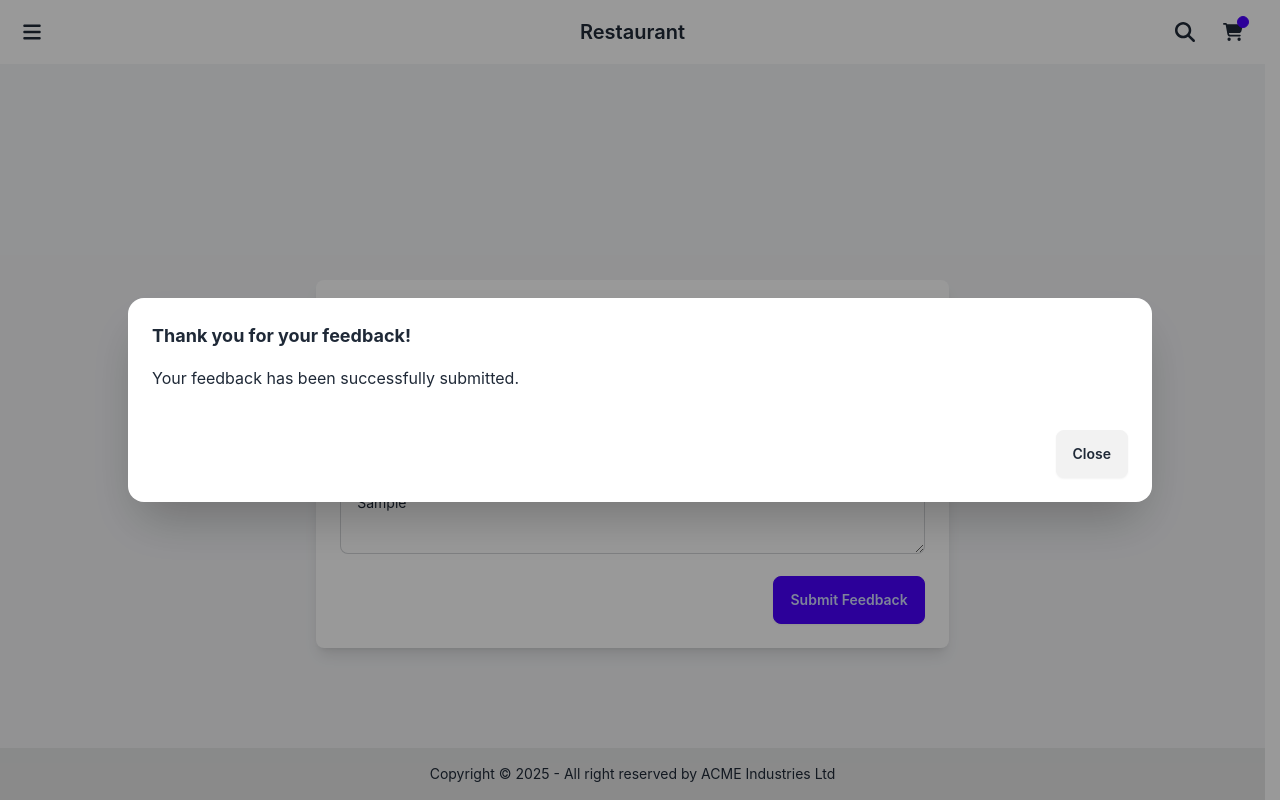
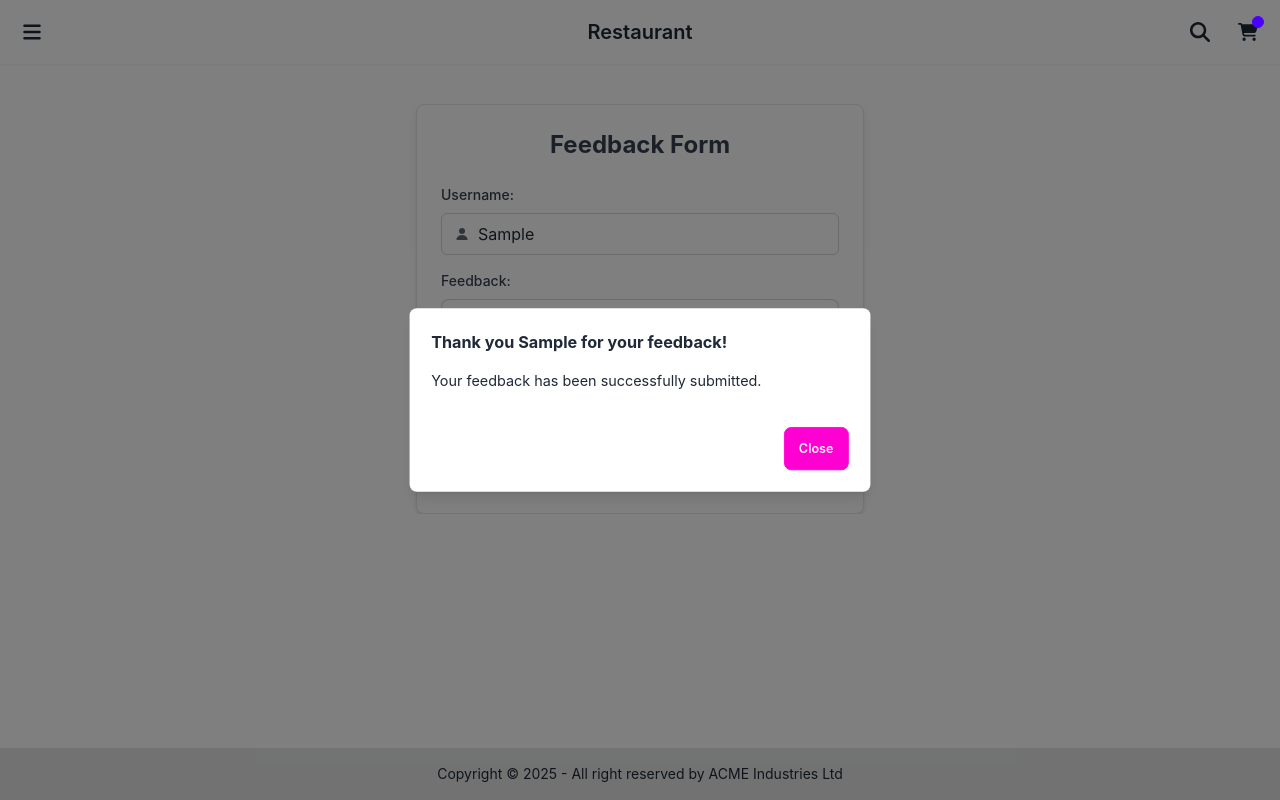
Before and after one commit to khushidhakad114/React, a React (Create React App) app: page /feedback in a window 1280 px wide. Both pictures are taken after typing "Sample", "Sample" into the empty fields and a click on the button "Submit Feedback". Built offline with nearby package versions, Linux system fonts and the light colour scheme.

Commit message:
firebase

```diff
--- a/package.json
+++ b/package.json
@@ -6,8 +6,10 @@
     "@fortawesome/free-brands-svg-icons": "^6.7.2",
     "@fortawesome/free-solid-svg-icons": "^6.7.2",
     "@fortawesome/react-fontawesome": "^0.2.2",
+    "@lottiefiles/dotlottie-react": "^0.12.1",
     "axios": "^1.7.9",
     "cra-template": "1.2.0",
+    "firebase": "^11.1.0",
     "react": "^19.0.0",
     "react-dom": "^19.0.0",
     "react-router-dom": "^7.1.1",
--- a/src/components/FeedbackForm.js
+++ b/src/components/FeedbackForm.js
@@ -1,14 +1,20 @@
-import React, { useRef } from "react";
+import React, { useRef, useState } from "react";
 
 const FeedbackWithModal = () => {
     const usernameRef = useRef();
     const feedbackRef = useRef();
+    const [isModalOpen, setIsModalOpen] = useState(false);
+    const [name, setName] = useState("");
+
 
     const handleSubmit = (e) => {
         e.preventDefault();
 
         const username = usernameRef.current.value;
         const feedback = feedbackRef.current.value;
+
+        setName(username);
+
 
         if (!username || !feedback) {
             alert("Please fill in both fields!");
@@ -17,56 +23,80 @@ const FeedbackWithModal = () => {
 
         console.log("Feedback submitted:", { username, feedback });
 
+        setIsModalOpen(true); // Open modal
+    };
 
-        document.getElementById("my_modal_4").showModal();
+    const closeModal = () => {
+        setIsModalOpen(false); // Close modal
     };
 
     return (
-        <div className="min-h-screen flex items-center justify-center bg-gray-100">
-            <div className="bg-white p-6 rounded-lg shadow-lg w-1/2">
-                <h2 className="text-2xl font-bold mb-6">Feedback Form</h2>
+        <div className="flex items-center justify-center overflow-hidden mt-10">
+            <div className="bg-gray-100 border border-solid-black w-full max-w-md bg-white shadow-md rounded-lg p-6">
+                <h2 className="text-2xl font-bold text-center mb-6 text-gray-700">
+                    Feedback Form
+                </h2>
                 <form onSubmit={handleSubmit}>
                     <div className="mb-4">
-                        <label className="block text-sm font-medium mb-2">Username:</label>
+                        <label className="block text-sm font-medium text-gray-700 mb-2">
+                            Username:
+                        </label>
+                        <div className="flex items-center gap-2 border border-gray-300 rounded-md px-3 py-2 focus-within:ring-2 focus-within:ring-blue-500">
+                            <svg
+                                xmlns="http://www.w3.org/2000/svg"
+                                viewBox="0 0 16 16"
+                                fill="currentColor"
+                                className="h-4 w-4 opacity-70">
+                                <path d="M8 8a3 3 0 1 0 0-6 3 3 0 0 0 0 6ZM12.735 14c.618 0 1.093-.561.872-1.139a6.002 6.002 0 0 0-11.215 0c-.22.578.254 1.139.872 1.139h9.47Z" />
+                            </svg>
                             <input
                                 type="text"
                                 ref={usernameRef}
-                            className="input input-bordered w-full"
+                                className="grow focus:outline-none"
                                 placeholder="Enter your username"
                                 required
                             />
                         </div>
-                    <div className="mb-4">
-                        <label className="block text-sm font-medium mb-2">Feedback:</label>
+                    </div>
+                    <div className="mb-6">
+                        <label className="block text-sm font-medium text-gray-700 mb-2">
+                            Feedback:
+                        </label>
                         <textarea
                             ref={feedbackRef}
-                            className="textarea textarea-bordered w-full"
+                            className="textarea textarea-bordered w-full h-28 focus:outline-none focus:ring-2 focus:ring-blue-500"
                             placeholder="Write your feedback here"
                             required
                         ></textarea>
                     </div>
-                    <div className="flex justify-end">
-                        <button type="submit" className="btn btn-primary">
+                    <div className="flex justify-center">
+                        <button
+                            type="submit"
+                            className="btn btn-primary px-4 py-2 rounded-md w-full">
                             Submit Feedback
                         </button>
                     </div>
                 </form>
             </div>
 
-
-            <dialog id="my_modal_4" className="modal">
-                <div className="modal-box w-11/12 max-w-5xl">
-                    <h3 className="font-bold text-lg">Thank you for your feedback!</h3>
+            {/* Modal */}
+            {isModalOpen && (
+                <div className="fixed inset-0 flex items-center justify-center bg-black bg-opacity-50">
+                    <div className="modal-box bg-white p-6 rounded-lg shadow-lg w-full max-w-lg">
+                        <h3 className="font-bold text-lg">Thank you {name} for your feedback!</h3>
                         <p className="py-4">
                             Your feedback has been successfully submitted.
                         </p>
-                    <div className="modal-action">
-                        <button className="btn" onClick={() => document.getElementById('my_modal_4').close()}>
+                        <div className="modal-action text-right">
+                            <button
+                                className="btn btn-secondary"
+                                onClick={closeModal}>
                                 Close
                             </button>
                         </div>
                     </div>
-            </dialog>
+                </div>
+            )}
         </div>
     );
 };
--- /dev/null
+++ b/src/components/GIFs/LoadGif.js
@@ -0,0 +1,16 @@
+import React from "react";
+import { DotLottieReact } from "@lottiefiles/dotlottie-react";
+
+const LoadGif = () => {
+    return (
+        <div className="flex justify-center items-center absolute top-0 left-0 right-0 bottom-0">
+            <DotLottieReact
+                className="w-1/2"
+                src="https://lottie.host/f53f157c-236f-44ad-8a69-7135ef620e0b/53kfkvThvQ.lottie"
+                loop
+                autoplay
+            />
+        </div>
+    );
+};
+export default LoadGif;
--- /dev/null
+++ b/src/components/GIFs/NotFound.js
@@ -0,0 +1,16 @@
+import React from "react";
+import { DotLottieReact } from "@lottiefiles/dotlottie-react";
+
+const NotFound = () => {
+    return (
+        <div className="flex justify-center h-1/2 w-50%">
+            <DotLottieReact
+                className="w-1/2 "
+                src="https://lottie.host/3168d039-8970-4560-88a9-fc6dfbc62eb3/KUv53FV2mN.lottie"
+                loop
+                autoplay
+            />
+        </div>
+    );
+};
+export default NotFound;
--- a/src/components/Login.js
+++ b/src/components/Login.js
@@ -1,10 +1,23 @@
-import React from "react";
+import React, { useRef } from "react";
 import { useState } from "react";
+import { createUserWithEmailAndPassword } from "firebase/auth";
+import { auth } from "./utils/firebase";
 
 const Login = () => {
+  const emailref = useRef();
+  const passwordref = useRef();
   const [login, setlogin] = useState(false); //login =>false=> login , login => true=> signup
   const handleLogin = () => {
     setlogin(!login);
+  };
+  const handleSignup = async (e) => {
+    e.preventDefault();
+    try {
+      await createUserWithEmailAndPassword(auth, emailref, passwordref);
+      alert("Signup successful!");
+    } catch (err) {
+      console.log(err.message);
+    }
   };
   return (
     <div className="flex justify-center items-center p-7">
@@ -23,7 +36,12 @@ const Login = () => {
               <path d="M2.5 3A1.5 1.5 0 0 0 1 4.5v.793c.026.009.051.02.076.032L7.674 8.51c.206.1.446.1.652 0l6.598-3.185A.755.755 0 0 1 15 5.293V4.5A1.5 1.5 0 0 0 13.5 3h-11Z" />
               <path d="M15 6.954 8.978 9.86a2.25 2.25 0 0 1-1.956 0L1 6.954V11.5A1.5 1.5 0 0 0 2.5 13h11a1.5 1.5 0 0 0 1.5-1.5V6.954Z" />
             </svg>
-            <input type="text" className="grow" placeholder="Email" />
+            <input
+              type="text"
+              className="grow"
+              placeholder="Email"
+              ref={emailref}
+            />
           </label>
           <label className="input input-bordered flex items-center gap-2">
             <svg
@@ -49,11 +67,16 @@ const Login = () => {
                 clipRule="evenodd"
               />
             </svg>
-            <input type="password" className="grow" placeholder="Password" />
+            <input
+              type="password"
+              className="grow"
+              placeholder="Password"
+              ref={passwordref}
+            />
           </label>
           <div className="card-actions justify-center">
-            <button className="btn btn-primary">
-              {!login ? "Login" : "SignUp"}
+            <button className="btn btn-primary" onClick={handleSignup}>
+              login
             </button>
           </div>
           <div className="text-center cursor-pointer">
--- a/src/components/Restaurant.js
+++ b/src/components/Restaurant.js
@@ -2,13 +2,15 @@ import React, { useState, useEffect } from "react";
 import RestCard from "./RestCard";
 import axios from "axios";
 import { SWIGGY_API } from "./utils/constants";
-import Shimmer from "./Shimmer";
+import LoadGif from "./GIFs/LoadGif";
+import NotFound from "./GIFs/NotFound";
 
 const Restaurant = () => {
   const [restaurants, setRestaurants] = useState([]);
   const [filteredRestaurants, setFilteredRestaurants] = useState([]);
-  const [selectedRating, setSelectedRating] = useState(0); // Rating selected by user
-  const [filterActive, setFilterActive] = useState(false); // To toggle filter
+  const [selectedRating, setSelectedRating] = useState(0);
+  const [filterActive, setFilterActive] = useState(false);
+  const [searchTerm, setSearchTerm] = useState("");
 
   useEffect(() => {
     functionGetRestaurantData();
@@ -20,15 +22,13 @@ const Restaurant = () => {
       response.data.data.cards[4].card.card.gridElements.infoWithStyle
         .restaurants;
     setRestaurants(filterRes);
-    setFilteredRestaurants(filterRes); // Initially, display all restaurants
+    setFilteredRestaurants(filterRes);
   };
 
   const handleFilter = () => {
     if (filterActive) {
-      // If filter is active, reset to show all restaurants
       setFilteredRestaurants(restaurants);
     } else {
-      // If no filter is applied, filter restaurants by selected rating
       const filtered =
         selectedRating > 0
           ? restaurants.filter((res) => res.info.avgRating >= selectedRating)
@@ -39,18 +39,44 @@ const Restaurant = () => {
   };
 
   const handleRatingChange = (event) => {
-    setSelectedRating(Number(event.target.value)); // Update selected rating
+    setSelectedRating(Number(event.target.value));
+  };
+
+  const handleSearchChange = (event) => {
+    const value = event.target.value;
+    setSearchTerm(value);
+
+    const filtered = restaurants.filter(
+      (res) =>
+        res.info.name.toLowerCase().includes(value.toLowerCase()) ||
+        res.info.locality.toLowerCase().includes(value.toLowerCase()) ||
+        res.info.areaName.toLowerCase().includes(value.toLowerCase())
+    );
+
+    const finalFiltered =
+      selectedRating > 0
+        ? filtered.filter((res) => res.info.avgRating >= selectedRating)
+        : filtered;
+
+    setFilteredRestaurants(finalFiltered);
   };
 
   if (restaurants.length === 0) {
-    return <Shimmer />;
+    return <LoadGif />;
   }
 
   return (
     <div>
-      <div className="flex justify-end mt-4 mb-8 pr-7">
-        <label className="input input-bordered flex items-center gap-2">
-          <input type="text" className="grow" placeholder="Search" />
+      <div className="flex justify-between mt-4 mb-8 px-7">
+        <div className="flex-1 mr-4 ml-28">
+          <label className="input input-bordered flex items-center gap-2 w-3/4 h-10">
+            <input
+              type="text"
+              className="grow p-2"
+              placeholder="Search Restaurant"
+              value={searchTerm}
+              onChange={handleSearchChange}
+            />
             <svg
               xmlns="http://www.w3.org/2000/svg"
               viewBox="0 0 16 16"
@@ -64,9 +90,11 @@ const Restaurant = () => {
               />
             </svg>
           </label>
-        {/* Rating dropdown */}
+        </div>
+
+        <div className="flex items-center gap-4 mr-28">
           <select
-          className="px-4 py-2 bg-blue-500 text-white rounded-lg"
+            className="px-4 py-2 bg-indigo-600 text-white rounded-lg"
             value={selectedRating}
             onChange={handleRatingChange}
           >
@@ -80,19 +108,20 @@ const Restaurant = () => {
 
           <button
             onClick={handleFilter}
-          className="px-4 py-2 bg-blue-500 text-white rounded-lg ml-4"
+            className="px-4 py-2 bg-indigo-600 text-white rounded-lg"
           >
             {filterActive ? "Show All" : "Apply Filter"}
           </button>
         </div>
+      </div>
 
-      {/* Check if filtered restaurants are empty */}
       {filteredRestaurants.length === 0 ? (
         <div className="text-center text-xl text-red-500 mt-5">
+          <NotFound />
           No restaurants found.
         </div>
       ) : (
-        <div className="restaurant flex flex-wrap col-3 gap-20 mt-5 justify-center">
+        <div className="restaurant flex flex-wrap gap-20 mt-5 justify-center">
           {filteredRestaurants.map((res) => (
             <RestCard key={res.info.id} restaurant={res} />
           ))}
--- /dev/null
+++ b/src/components/utils/firebase.js
@@ -0,0 +1,19 @@
+// Import the functions you need from the SDKs you need
+import { initializeApp } from "firebase/app";
+import { getAuth } from "firebase/auth";
+// TODO: Add SDKs for Firebase products that you want to use
+// https://firebase.google.com/docs/web/setup#available-libraries
+
+// Your web app's Firebase configuration
+const firebaseConfig = {
+    apiKey: "AIzaSyACBlXM68ueLNClZqIrCYq4neAj3eWjlpY",
+    authDomain: "taste-e-indore.firebaseapp.com",
+    projectId: "taste-e-indore",
+    storageBucket: "taste-e-indore.firebasestorage.app",
+    messagingSenderId: "1003972203504",
+    appId: "1:1003972203504:web:2459db73519871e8df0335"
+};
+
+// Initialize Firebase
+const app = initializeApp(firebaseConfig);
+export const auth = getAuth();
```
Also changed, not shown: 1 other file (tests, documents, lock files or other folders). Lines whose indentation alone changed are shown as unchanged.
